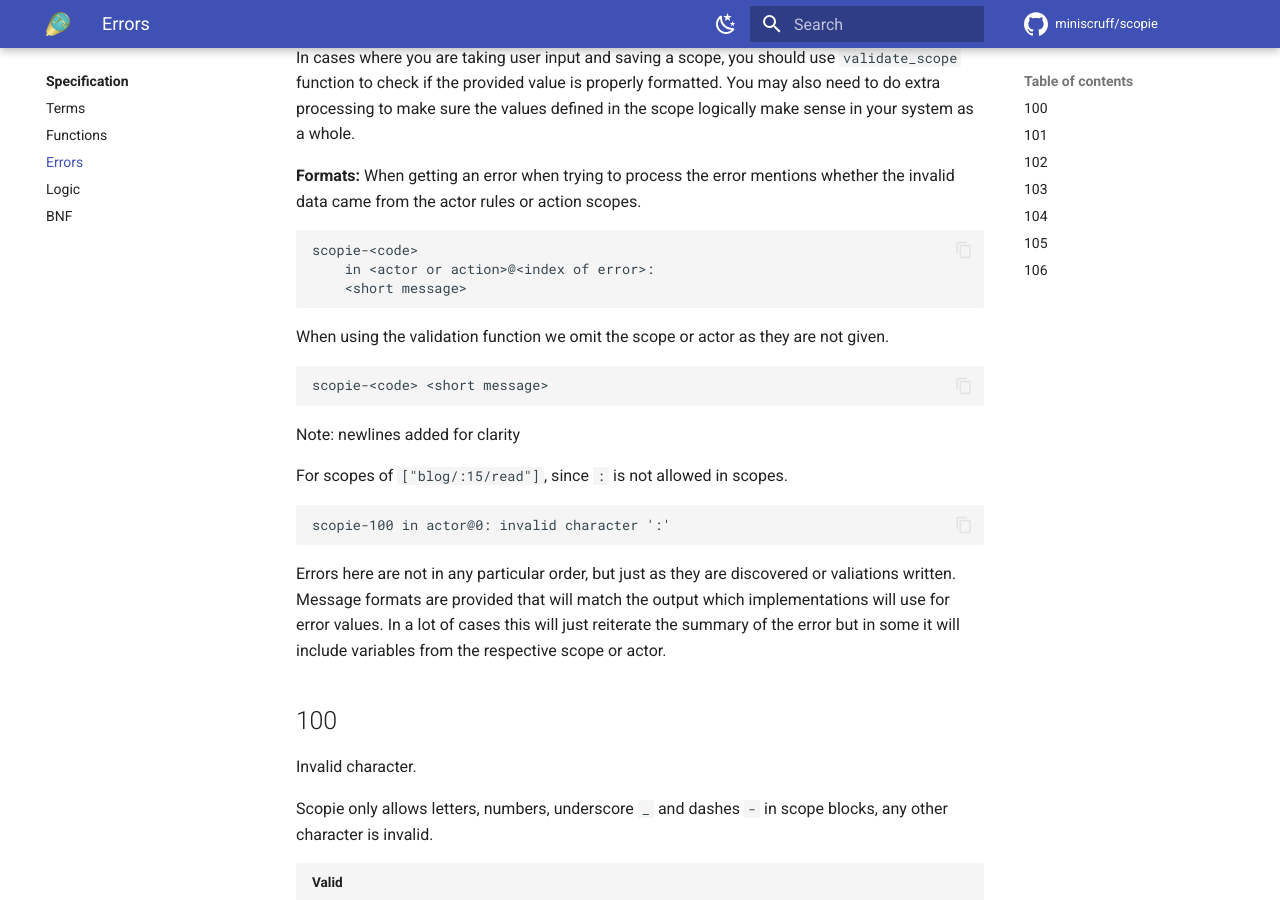
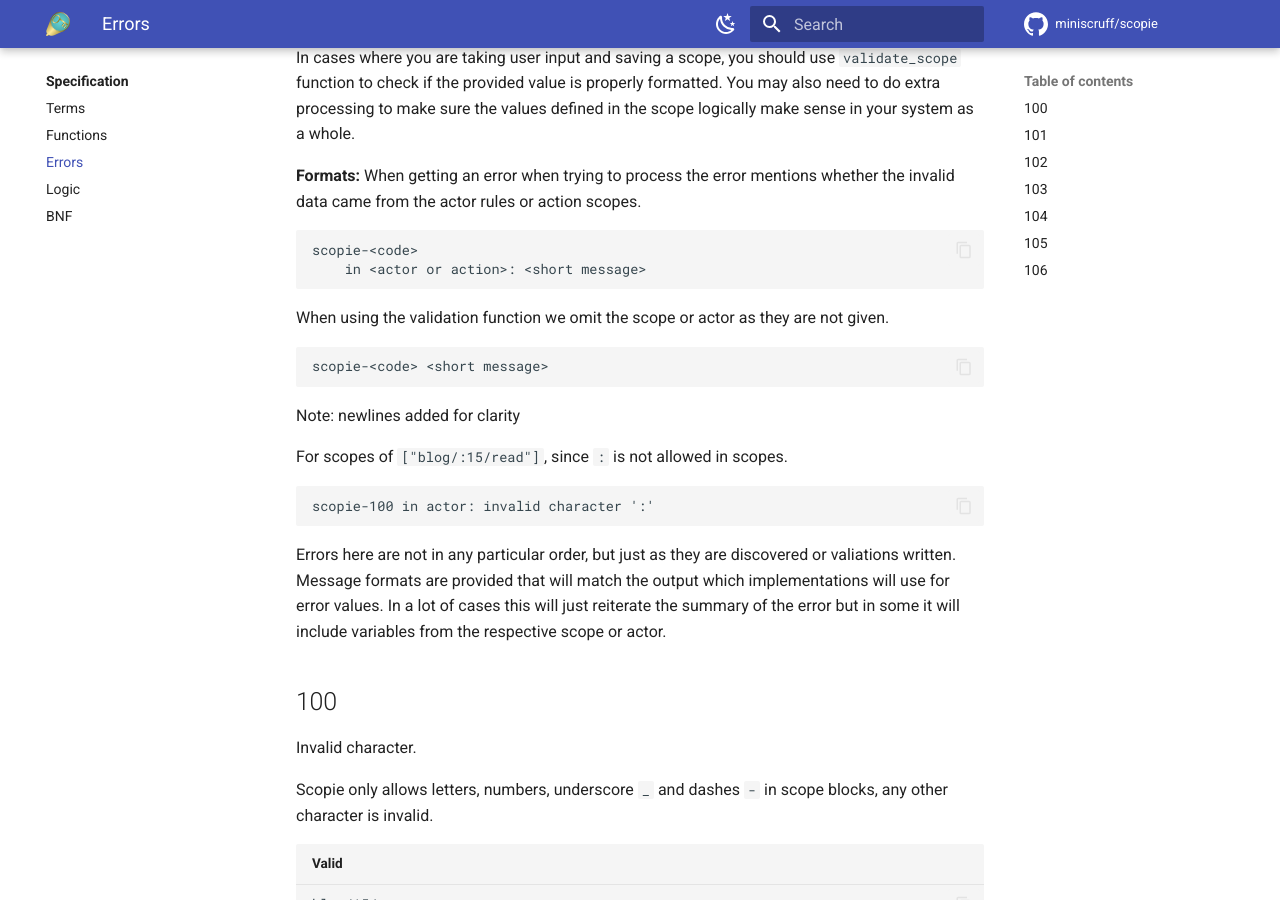
Before and after one commit to miniscruff/scopie, an MkDocs documentation site: the page built from docs/specification/errors.md, in a window 1280 px wide and 900 px high, scrolled down 343 px. Built offline with MkDocs 1.6.1 and Material for MkDocs 9.7.7, drawn with Linux system fonts in a browser that asks for light colours; comment, search, counter and statistics services are not loaded.

Commit message:
remove character index from errors
considering the length of scopes and rules it
might not be helpful

````diff
--- a/docs/specification/errors.md
+++ b/docs/specification/errors.md
@@ -17,8 +17,7 @@ When getting an error when trying to process the error mentions whether the inva
 the actor rules or action scopes.
 ```
 scopie-<code>
-    in <actor or action>@<index of error>:
-    <short message>
+    in <actor or action>: <short message>
 ```
 
 When using the validation function we omit the scope or actor as they are not given.
@@ -30,7 +29,7 @@ Note: newlines added for clarity
 
 For scopes of `["blog/:15/read"]`, since `:` is not allowed in scopes.
 ```
-scopie-100 in actor@0: invalid character ':'
+scopie-100 in actor: invalid character ':'
 ```
 
 Errors here are not in any particular order, but just as they are discovered or valiations written.
````
